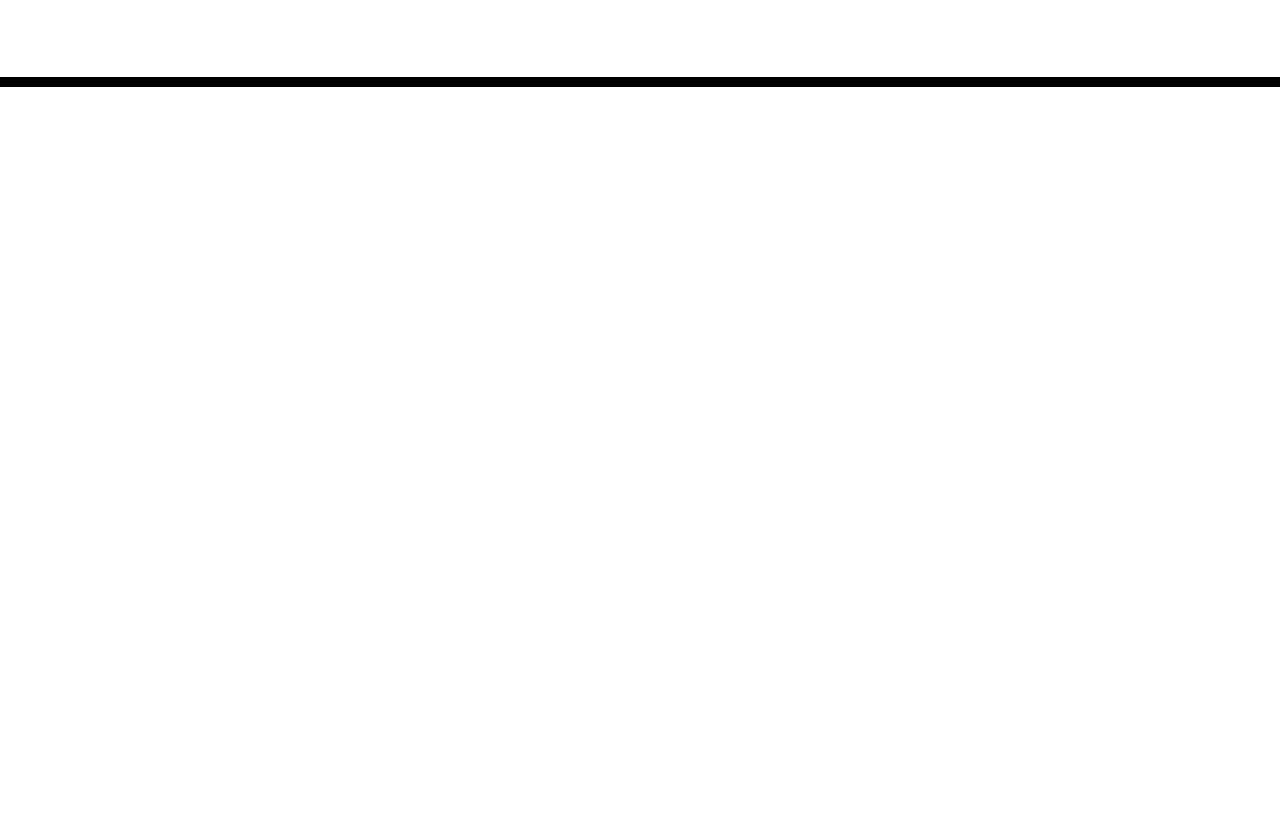
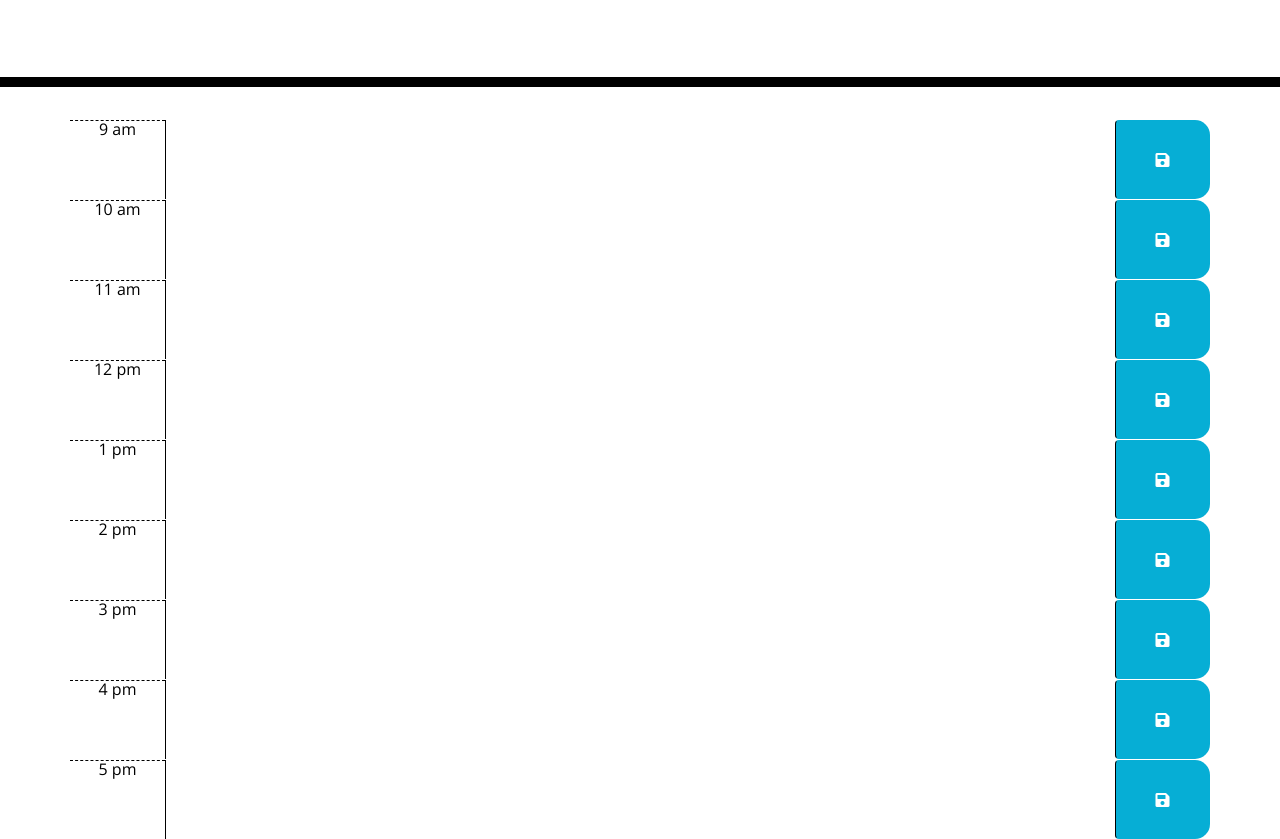
Before and after one commit to dylandewey/Scheduler, a plain HTML site: page index.html in a window 1280 px wide. Shown: the part 181-1020 px from the top of the page. Before the commit the page ends 800 px from the top, so only its background shows below. Drawn offline with nearby package versions, Linux system fonts and the light colour scheme; files that its build step writes are made by us from their sources.

Commit message:
adding html for the calendar

```diff
--- a/Develop/scheduler.js
+++ b/Develop/scheduler.js
@@ -0,0 +1,2 @@
+var a = moment().format('MMMM Do YYYY');
+console.log(a);
--- /dev/null
+++ b/css/reset.css
@@ -0,0 +1,48 @@
+/* http://meyerweb.com/eric/tools/css/reset/
+   v2.0 | 20110126
+   License: none (public domain)
+*/
+
+html, body, div, span, applet, object, iframe,
+h1, h2, h3, h4, h5, h6, p, blockquote, pre,
+a, abbr, acronym, address, big, cite, code,
+del, dfn, em, img, ins, kbd, q, s, samp,
+small, strike, strong, sub, sup, tt, var,
+b, u, i, center,
+dl, dt, dd, ol, ul, li,
+fieldset, form, label, legend,
+table, caption, tbody, tfoot, thead, tr, th, td,
+article, aside, canvas, details, embed,
+figure, figcaption, footer, header, hgroup,
+menu, nav, output, ruby, section, summary,
+time, mark, audio, video {
+	margin: 0;
+	padding: 0;
+	border: 0;
+	font-size: 100%;
+	font: inherit;
+	vertical-align: baseline;
+}
+/* HTML5 display-role reset for older browsers */
+article, aside, details, figcaption, figure,
+footer, header, hgroup, menu, nav, section {
+	display: block;
+}
+body {
+	line-height: 1;
+}
+ol, ul {
+	list-style: none;
+}
+blockquote, q {
+	quotes: none;
+}
+blockquote:before, blockquote:after,
+q:before, q:after {
+	content: '';
+	content: none;
+}
+table {
+	border-collapse: collapse;
+	border-spacing: 0;
+}
--- a/index.html
+++ b/index.html
@@ -4,10 +4,10 @@
     <meta charset="UTF-8" />
     <meta name="viewport" content="width=device-width, initial-scale=1.0" />
     <meta http-equiv="X-UA-Compatible" content="ie=edge" />
-    <link
-      rel="stylesheet"
-      href="https://stackpath.bootstrapcdn.com/bootstrap/4.3.1/css/bootstrap.min.css"
-    />
+    <link rel="stylesheet" href="css/reset.css">
+    <link rel="stylesheet" href="https://stackpath.bootstrapcdn.com/bootstrap/4.3.1/css/bootstrap.min.css"/>
+    <link rel="stylesheet" href="css/style.css">
+
     <link
       rel="stylesheet"
       href="https://use.fontawesome.com/releases/v5.8.1/css/all.css"
@@ -30,9 +30,74 @@
     </header>
     <div class="container">
       <!-- Timeblocks go here -->
+      <div class="row time-block" data-hour="9">
+        <div class="col-2 col-lg-1 hour">9 am</div>
+        <textarea class="col-8 col-lg-10"></textarea>
+          <button class=" col-2 col-lg-1 btn btn-block saveBtn d-flex justify-content-center align-items-center">
+            <i class="fas fa-save"></i>
+          </button>
+      </div>
+      <div class="row time-block" data-hour="10">
+        <div class="col-2 col-lg-1 hour">10 am</div>
+        <textarea class="col-8 col-lg-10"></textarea>
+        <button class=" col-2 col-lg-1 btn btn-block saveBtn d-flex justify-content-center align-items-center">
+          <i class="fas fa-save"></i>
+        </button>
+
+      </div>
+      <div class="row time-block" data-hour="11">
+        <div class="col-2 col-lg-1 hour">11 am</div>
+        <textarea class="col-8 col-lg-10"></textarea>
+        <button class=" col-2 col-lg-1 btn btn-block saveBtn d-flex justify-content-center align-items-center">
+          <i class="fas fa-save"></i>
+        </button>
+      </div>
+      <div class="row time-block" data-hour="12">
+        <div class="col-2 col-lg-1 hour">12 pm</div>
+        <textarea class="col-8 col-lg-10"></textarea>
+        <button class=" col-2 col-lg-1 btn btn-block saveBtn d-flex justify-content-center align-items-center">
+          <i class="fas fa-save"></i>
+        </button>
+      </div>
+      <div class="row time-block" data-hour="13">
+        <div class="col-2 col-lg-1 hour">1 pm</div>
+        <textarea class="col-8 col-lg-10"></textarea>
+        <button class=" col-2 col-lg-1 btn btn-block saveBtn d-flex justify-content-center align-items-center">
+          <i class="fas fa-save"></i>
+        </button>
+      </div>
+      <div class="row time-block" data-hour="14">
+        <div class="col-2 col-lg-1 hour">2 pm</div>
+        <textarea class="col-8 col-lg-10"></textarea>
+        <button class=" col-2 col-lg-1 btn btn-block saveBtn d-flex justify-content-center align-items-center">
+          <i class="fas fa-save"></i>
+        </button>
+      </div>
+      <div class="row time-block" data-hour="15">
+        <div class="col-2 col-lg-1 hour">3 pm</div>
+        <textarea class="col-8 col-lg-10"></textarea>
+        <button class=" col-2 col-lg-1 btn btn-block saveBtn d-flex justify-content-center align-items-center">
+          <i class="fas fa-save"></i>
+        </button>
+      </div>
+      <div class="row time-block" data-hour="16">
+        <div class="col-2 col-lg-1 hour">4 pm</div>
+        <textarea class="col-8 col-lg-10"></textarea>
+        <button class=" col-2 col-lg-1 btn btn-block saveBtn d-flex justify-content-center align-items-center">
+          <i class="fas fa-save"></i>
+        </button>
+      </div>
+      <div class="row time-block" data-hour="17">
+        <div class="col-2 col-lg-1 hour">5 pm</div>
+        <textarea class="col-8 col-lg-10"></textarea>
+        <button class="col-2 col-lg-1 btn btn-block saveBtn d-flex justify-content-center align-items-center">
+          <i class="fas fa-save"></i>
+        </button>
+      </div>
     </div>
 
     <script src="https://code.jquery.com/jquery-3.4.1.min.js"></script>
-    <script src="https://cdnjs.cloudflare.com/ajax/libs/moment.js/2.24.0/moment.min.js"></script>
+    <script src="https://cdnjs.cloudflare.com/ajax/libs/moment.js/2.27.0/moment.min.js"></script>
+    <script src="Develop/scheduler.js"></script>
   </body>
 </html>
```
Also changed, not shown: css/style.css (renamed from Develop/style.css).
